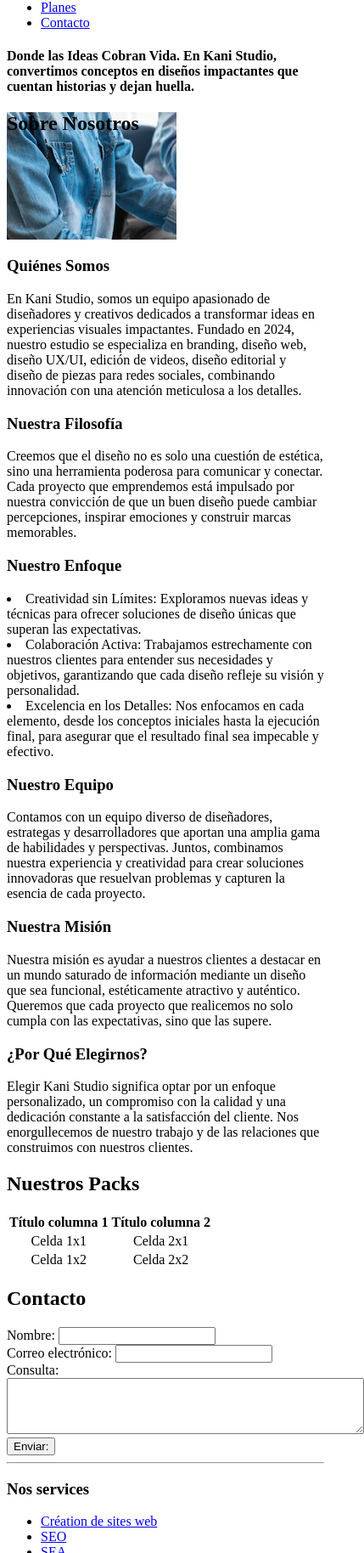
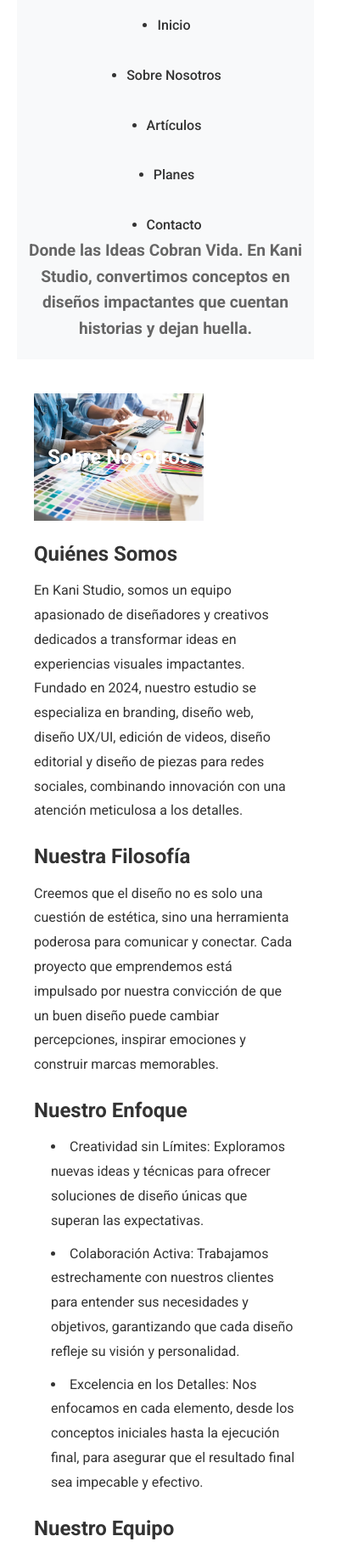
Before and after one commit to carolosano/prueba-git-mas, a plain HTML site: page index.html in a window 390 px wide. Shown: the part 172-2000 px from the top of the page at 85% size, 429 px wide, since content can reach past the window. Drawn offline with Linux system fonts and the light colour scheme.

Commit message:
Primer avance introduccion a model box

```diff
--- a/index.html
+++ b/index.html
@@ -6,11 +6,13 @@
     <link rel="preconnect" href="https://fonts.googleapis.com">
     <link rel="preconnect" href="https://fonts.gstatic.com" crossorigin>
     <link href="https://fonts.googleapis.com/css2?family=Roboto:ital,wght@0,100;0,300;0,400;0,500;0,700;0,900;1,100;1,300;1,400;1,500;1,700;1,900&display=swap" rel="stylesheet">
+    <link rel="stylesheet" href="styles.css">
     <title>Kani studio</title>
 </head>
 <body>
     <main>
         <header>
+            <div class="headerUno">
             <h1>¡Bienvenido a Kani Studio! 🌟</h1>
             <nav>
                 <ul>
@@ -20,6 +22,7 @@
                 <li><a href="#contacto">Contacto</a></li>
                 </ul>
             </nav>
+            </div>
             <h4>Donde las Ideas Cobran Vida. En Kani Studio, convertimos conceptos en diseños impactantes que cuentan historias y dejan huella.</h3>
         </header>
         <section class="about">
@@ -52,20 +55,20 @@
                 <table style="text-align: center;">
                     <!-- Fila de la cabecera -->
                     <tr>
-                    <th>Título columna 1</th> <!-- Celda cabecera de la columna 1 -->
-                    <th>Título columna 2</th> <!-- Celda cabecera de la columna 2 -->
+                    <th>Pack branding</th> <!-- Celda cabecera de la columna 1 -->
+                    <th>Pack diseño</th> <!-- Celda cabecera de la columna 2 -->
 
                     </tr>
                     <!-- Primera fila -->
                     <tr>
-                    <td>Celda 1x1</td> <!-- Primera celda de la primera fila -->
-                    <td>Celda 2x1</td> <!-- Segunda celda de la primera fila -->
+                    <td>9 POSTEOS E HISTORIAS</td> <!-- Primera celda de la primera fila -->
+                    <td>EDICIÓN DE VIDEO</td> <!-- Segunda celda de la primera fila -->
 
                     </tr>
                     <!-- Segunda fila -->
                     <tr>
-                    <td>Celda 1x2</td> <!-- Primera celda de la segunda fila -->
-                    <td>Celda 2x2</td> <!-- Segunda celda de la segunda fila -->
+                    <td>PUBLICIDAD</td> <!-- Primera celda de la segunda fila -->
+                    <td>EDICIÓN DE IMÁGENES</td> <!-- Segunda celda de la segunda fila -->
 
                     </tr>
                 </table>
@@ -90,26 +93,16 @@
                 <hr>
                 <div class=”contenu-footer”>
 
-                    <div class=”bloc footer-services”>
-                    <h3>Nos services</h3>
-                    <ul class=”liste-services”>
-                        <li><a href=”#”>Création de sites web</a></li>
-                        <li><a href=”#”>SEO</a></li>
-                        <li><a href=”#”>SEA</a></li>
-                    </ul>
-                    </div>
-
-
                 </div>
 
                 <div class=”bloc footer-contact”>
-                    <h3>Restons en contact</h3>
-                    <p>06 06 06 06 06</p>
-                    <p>supportclient@contact.com</p>
-                    <p>12 rue de l'invention, Paris, 75011</p>
+                    <h3>Contacto</h3>
+                    <p>+54 1234567</p>
+                    <p>kanistudio@gmail.com</p>
+                    <p>12 rue de l'invention, Buenos Aires, Argentina</p>
                 </div>
 
-                <p class="copyright">Company Name © 2022</p>
+                <p class="copyright">Casi todos los derechos reservados</p>
 
         </div>
 
--- /dev/null
+++ b/styles.css
@@ -0,0 +1,200 @@
+/* Reset básico */
+* {
+    margin: 0;
+    padding: 0;
+    box-sizing: border-box;
+}
+
+/* Tipografías */
+body {
+    font-family: 'Roboto', sans-serif;
+    line-height: 1.6;
+    color: #333;
+}
+
+/* Estilos generales */
+main {
+    padding: 20px;
+    max-width: 1200px;
+    margin: 0 auto;
+}
+
+/* Encabezado */
+header {
+    text-align: center;
+    padding: 20px 0;
+    background-color: #f8f9fa;
+    margin-bottom: 20px;
+}
+
+header h1 {
+    font-size: 2.5rem;
+    margin-bottom: 10px;
+}
+
+header h4 {
+    font-size: 1.2rem;
+    color: #666;
+}
+
+/* Navegación */
+nav ul {
+    list-style: none;
+    display: flex;
+    justify-content: center;
+    gap: 20px;
+}
+
+nav a {
+    text-decoration: none;
+    color: #333;
+    font-weight: 500;
+}
+
+nav a:hover {
+    color: #007BFF;
+}
+
+/* Sección 'Sobre Nosotros' */
+.about {
+    padding: 20px;
+}
+
+.about h2 {
+    width: 100%;
+    height: 300px;
+    background-image: url('/img/equipo-diseno-grafico-trabajando-oficina_1423-3537.jpg.avif');
+    background-size: cover;
+    background-position: center;
+    color: white;
+    display: flex;
+    align-items: center;
+    justify-content: center;
+    font-size: 2rem;
+}
+
+/* Texto */
+h3 {
+    margin-top: 20px;
+    font-size: 1.5rem;
+}
+
+p, li {
+    margin-top: 10px;
+    line-height: 1.8;
+}
+
+/* Listas */
+li {
+    list-style-type: disc;
+    margin-left: 20px;
+}
+
+/* Sección 'Planes' */
+.planes {
+    padding: 20px;
+    background-color: #f0f0f0;
+}
+
+.planes table {
+    width: 100%;
+    border-collapse: collapse;
+}
+
+.planes th,
+.planes td {
+    border: 1px solid #ccc;
+    padding: 10px;
+}
+
+.planes th {
+    background-color: #007BFF;
+    color: white;
+}
+
+/* Sección 'Contacto' */
+form {
+    display: flex;
+    flex-direction: column;
+    gap: 15px;
+    max-width: 600px;
+    margin: 0 auto;
+}
+
+label {
+    font-weight: bold;
+}
+
+input, textarea, button {
+    padding: 10px;
+    font-size: 1rem;
+    border: 1px solid #ccc;
+    border-radius: 5px;
+}
+
+button {
+    background-color: #007BFF;
+    color: white;
+    cursor: pointer;
+}
+
+button:hover {
+    background-color: #0056b3;
+}
+
+/* Footer */
+footer {
+    padding: 20px;
+    background-color: #333;
+    color: white;
+    text-align: center;
+    margin-top: 40px;
+}
+
+footer .contenu-footer {
+    display: flex;
+    justify-content: space-around;
+    flex-wrap: wrap;
+    gap: 20px;
+}
+
+footer .bloc {
+    flex: 1;
+    min-width: 200px;
+}
+
+footer h3 {
+    margin-bottom: 10px;
+}
+
+footer a {
+    color: #ccc;
+    text-decoration: none;
+}
+
+footer a:hover {
+    color: white;
+}
+
+/* Copyright */
+footer .copyright {
+    margin-top: 20px;
+    font-size: 0.8rem;
+}
+
+/* Diseño Responsive */
+@media (max-width: 768px) {
+    nav ul {
+        flex-direction: column;
+        align-items: center;
+    }
+
+    .about h2 {
+        height: 200px;
+        font-size: 1.5rem;
+    }
+
+    .planes table {
+        font-size: 0.9rem;
+    }
+}
```
